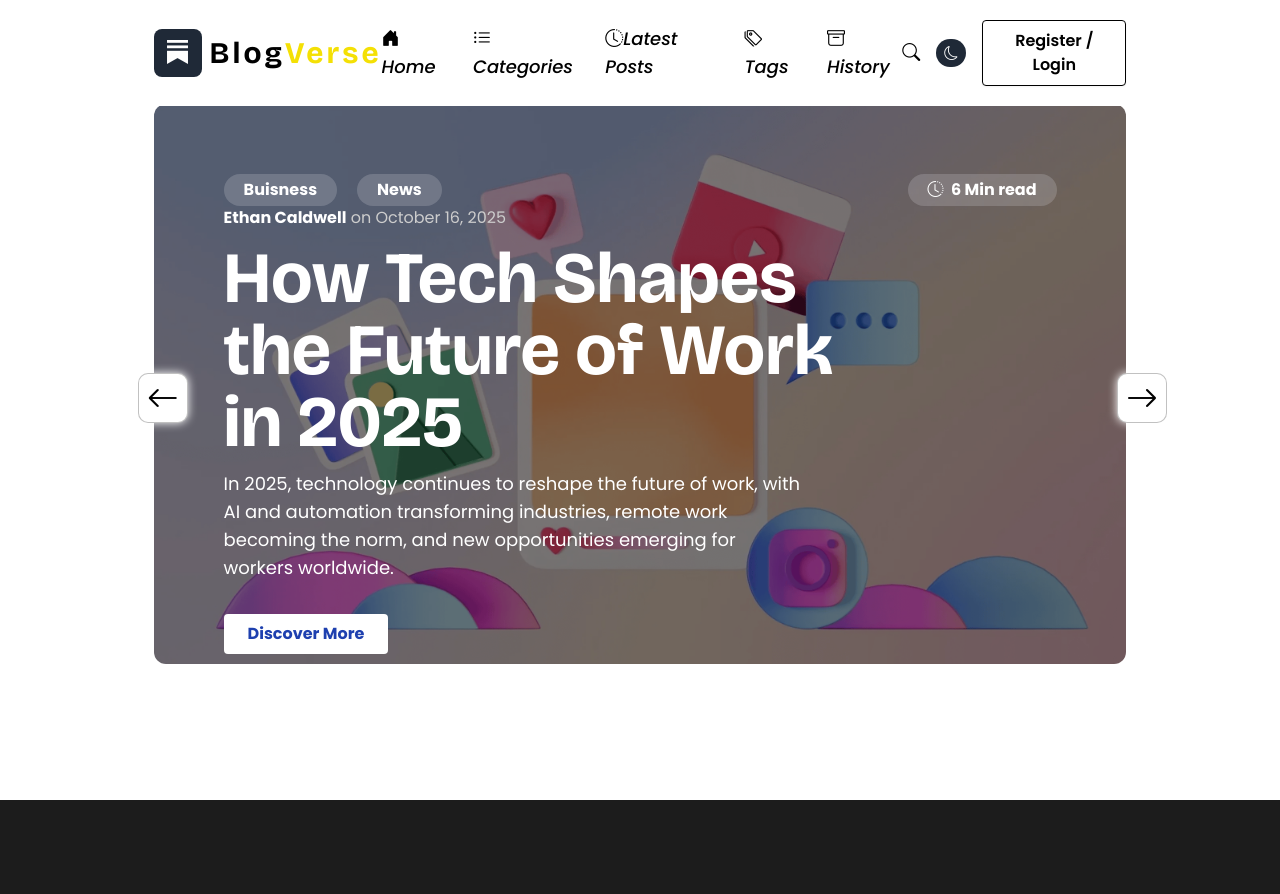
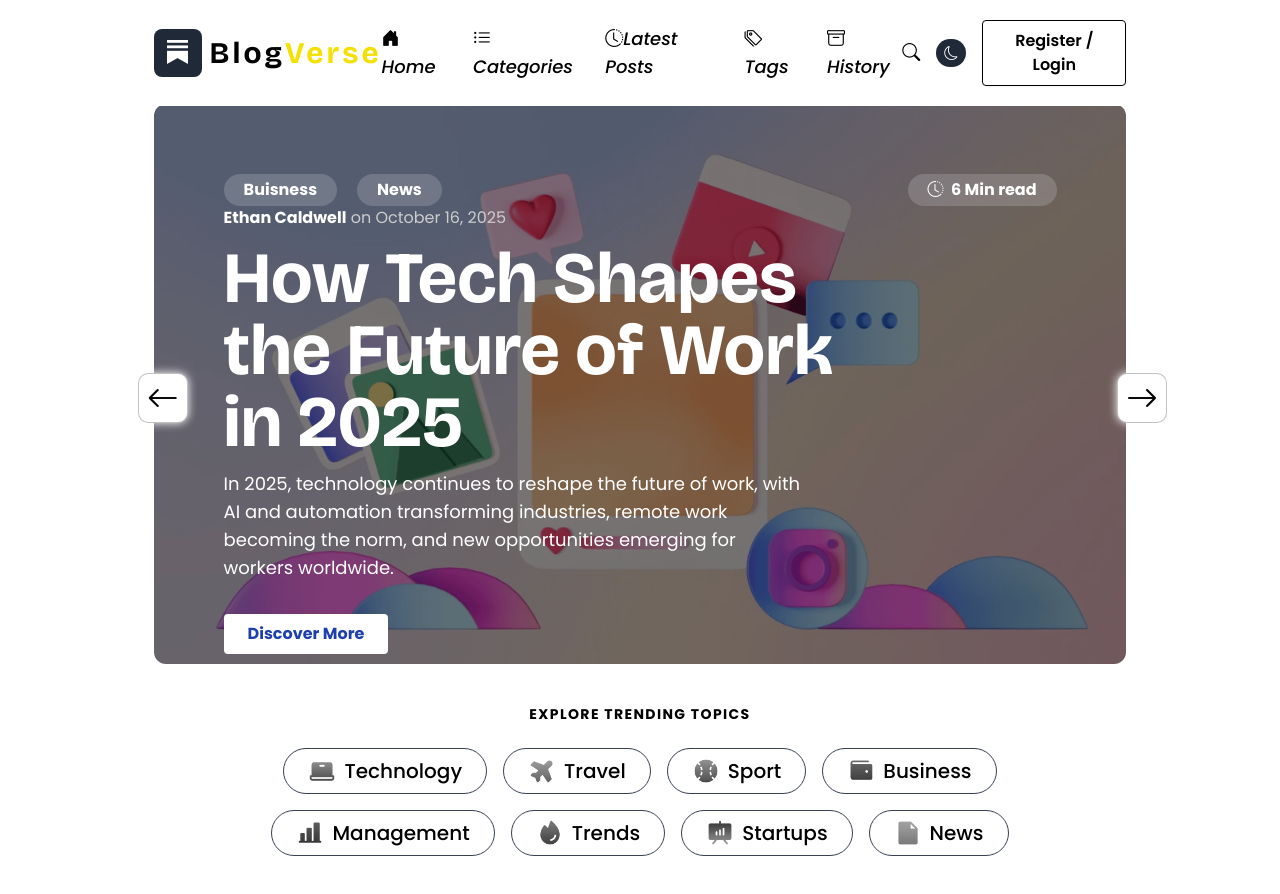
Before and after one commit to SrujalAudarya/BlogVerse, a React (Vite) app: page / in a window 1280 px wide. Before the commit the page ends 800 px from the top, so only its background shows below. Built offline with nearby package versions, Linux system fonts and the light colour scheme.

Commit message:
add explore topics on index

```diff
--- a/src/Components/Index.jsx
+++ b/src/Components/Index.jsx
@@ -4,14 +4,14 @@ import { Navigation, Autoplay } from 'swiper/modules';
 import 'swiper/css';
 import 'swiper/css/navigation';
 
-// import topic1 from '../assets/topic-1.png'
-// import topic2 from '../assets/topic2.png'
-// import topic3 from '../assets/topic3.png'
-// import topic4 from '../assets/topic4.png'
-// import topic5 from '../assets/topic5.png'
-// import topic6 from '../assets/topic6.png'
-// import topic7 from '../assets/topic7.png'
-// import topic8 from '../assets/topic8.png'
+import topic1 from '../assets/topic-1.png'
+import topic2 from '../assets/topic-2.png'
+import topic3 from '../assets/topic-3.png'
+import topic4 from '../assets/topic-4.png'
+import topic5 from '../assets/topic-5.png'
+import topic6 from '../assets/topic-6.png'
+import topic7 from '../assets/topic-7.png'
+import topic8 from '../assets/topic-8.png'
 
 const Index = () => {
   const prevRef = useRef(null);
@@ -148,6 +148,56 @@ const Index = () => {
           <i className='bi bi-arrow-right'></i>
         </div>
       </div>
+
+      {/* Explore Topices */}
+      <div className='px-[8%] lg:px-[12%] explore-topic py-10 flex flex-col justify-center items-center'>
+        <h2 className='text-sm uppercase text-center tracking-widest mb-6 font-bold'>
+          Explore Trending Topics
+        </h2>
+
+        <div className="flex flex-wrap justify-center gap-4 w-[100%] lg:w-[80%]">
+          {/* Each topic item */}
+          <div className="topic-box flex items-center gap-2 px-6 py-2 bg-[#111] border border-gray-700 bg-gray-50/10 hover:bg-gray-50/15 rounded-full shadwo-shadow-md cursor-pointer transition">
+            <img src={topic1} className='w-7' alt="" />
+            <span className="font-medium text-xl">Technology</span>
+          </div>
+
+          <div className="topic-box flex items-center gap-2 px-6 py-2 bg-[#111] border border-gray-700 bg-gray-50/10 hover:bg-gray-50/15 rounded-full shadwo-shadow-md cursor-pointer transition">
+            <img src={topic2} className='w-7' alt="" />
+            <span className="font-medium text-xl">Travel</span>
+          </div>
+
+          <div className="topic-box flex items-center gap-2 px-6 py-2 bg-[#111] border border-gray-700 bg-gray-50/10 hover:bg-gray-50/15 rounded-full shadwo-shadow-md cursor-pointer transition">
+            <img src={topic3} className='w-7' alt="" />
+            <span className="font-medium text-xl">Sport</span>
+          </div>
+
+          <div className="topic-box flex items-center gap-2 px-6 py-2 bg-[#111] border border-gray-700 bg-gray-50/10 hover:bg-gray-50/15 rounded-full shadwo-shadow-md cursor-pointer transition">
+            <img src={topic4} className='w-7' alt="" />
+            <span className="font-medium text-xl">Business</span>
+          </div>
+
+          <div className="topic-box flex items-center gap-2 px-6 py-2 bg-[#111] border border-gray-700 bg-gray-50/10 hover:bg-gray-50/15 rounded-full shadwo-shadow-md cursor-pointer transition">
+            <img src={topic5} className='w-7' alt="" />
+            <span className="font-medium text-xl">Management</span>
+          </div>
+
+          <div className="topic-box flex items-center gap-2 px-6 py-2 bg-[#111] border border-gray-700 bg-gray-50/10 hover:bg-gray-50/15 rounded-full shadwo-shadow-md cursor-pointer transition">
+            <img src={topic6} className='w-7' alt="" />
+            <span className="font-medium text-xl">Trends</span>
+          </div>
+
+          <div className="topic-box flex items-center gap-2 px-6 py-2 bg-[#111] border border-gray-700 bg-gray-50/10 hover:bg-gray-50/15 rounded-full shadwo-shadow-md cursor-pointer transition">
+            <img src={topic7} className='w-7' alt="" />
+            <span className="font-medium text-xl">Startups</span>
+          </div>
+
+          <div className="topic-box flex items-center gap-2 px-6 py-2 bg-[#111] border border-gray-700 bg-gray-50/10 hover:bg-gray-50/15 rounded-full shadwo-shadow-md cursor-pointer transition">
+            <img src={topic8} className='w-7' alt="" />
+            <span className="font-medium text-xl">News</span>
+          </div>
+        </div>
+      </div>
     </>
   )
 }
--- a/src/index.css
+++ b/src/index.css
@@ -166,3 +166,14 @@ body{
         font-size: 2rem;
     }
 }
+
+/* Explore Topics */
+
+.topic-box img{
+    filter: grayscale(100%);
+    transition: var(--transition-regular);
+}
+
+.topic-box:hover img{
+    filter: grayscale(0);
+}
```
Also changed, not shown: jsconfig.json (added, +16 -0 lines).
